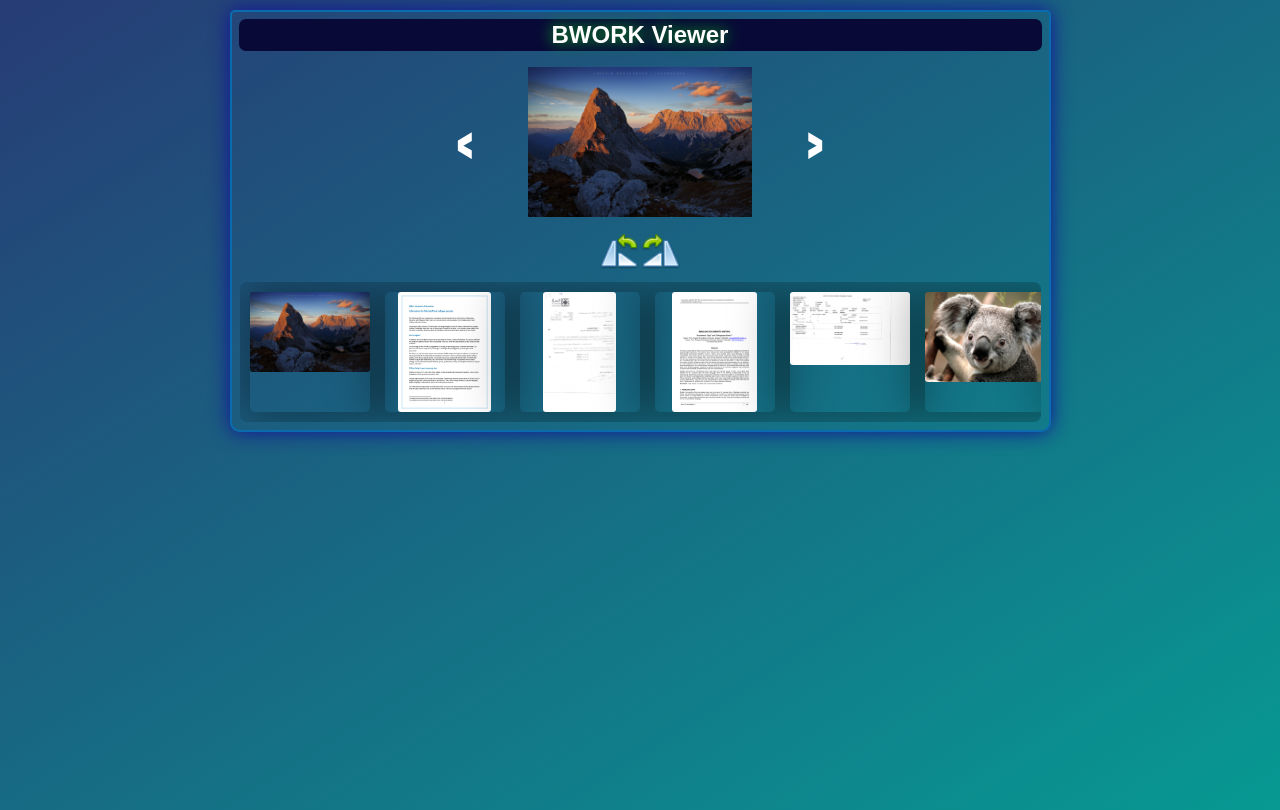
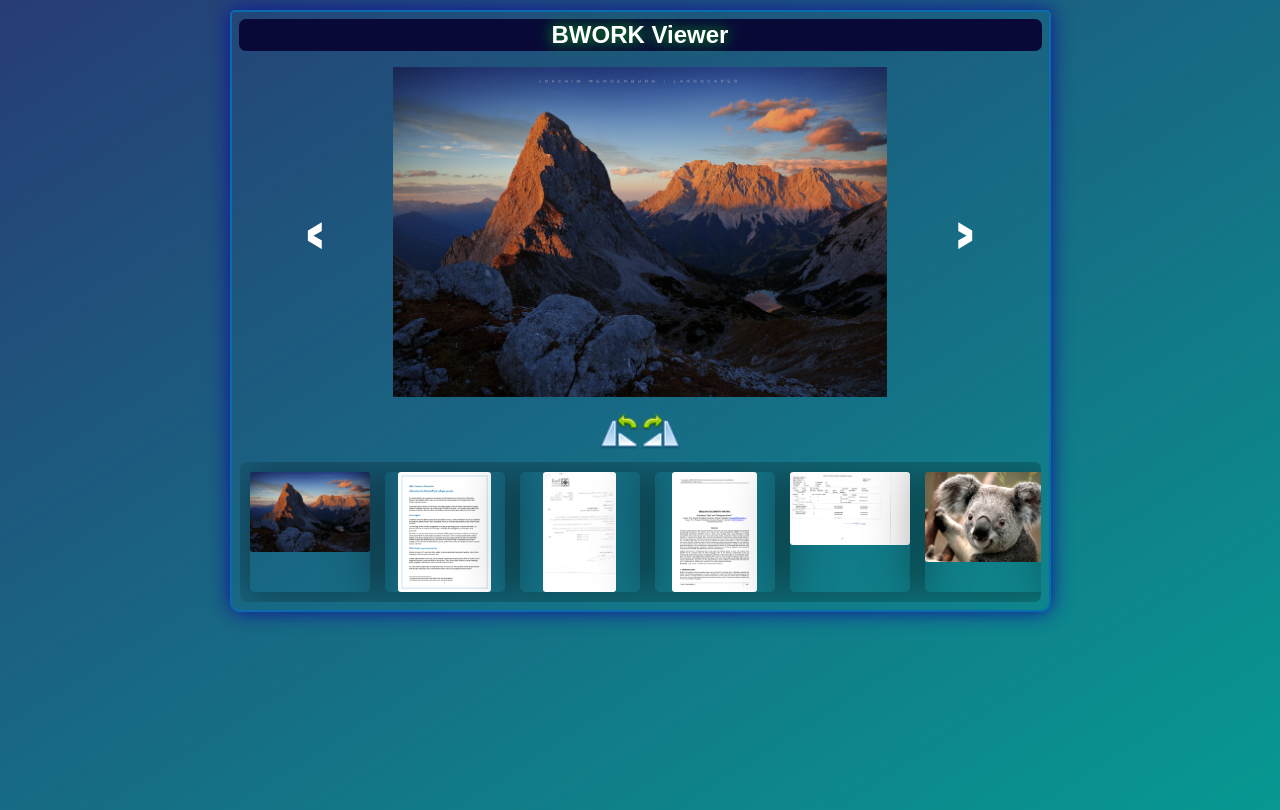
Before and after one commit to IbrahimArafeh/BWORK-FrontEnd, a plain HTML site: page PsGallery2.html in a window 1280 px wide. Drawn offline with Linux system fonts and the light colour scheme.

Commit message:
add function js to canvas dimensions

```diff
--- a/PsGallery2.html
+++ b/PsGallery2.html
@@ -9,6 +9,12 @@
     <link rel="stylesheet" type="text/css" href="css/psGallery.css">
     <script type="text/javascript" src="js/fabric.js"></script>
     <script type="text/javascript" src="js/jquery-3.6.0.js"></script>
+    <style>
+        #imageCanvas {
+            width: 600px;
+            height: 300px;
+        }
+    </style>
 </head>
 
 <body onload="addThumbImage()">
@@ -26,7 +32,7 @@
         </div>
         <div>
             <img src="Content/icon/rotatel.png" alt="" class="rot-left-btn" onclick="rotateImageCanvas(-90)">
-            <img src="Content/icon/rotater.png" alt="" class="rot-left-btn" onclick="rotateImageCanvas(90)">
+            <img src="Content/icon/rotater.png" alt="" class="rot-left-btn" onclick="changeCanvasDimension()">
         </div>
         <div id="thumbListView " class="pic-thumb-view ">
             <div id='thumbnailList' class="pic-thumbnail-list ">
--- a/css/psGallery.css
+++ b/css/psGallery.css
@@ -344,6 +344,7 @@ li:hover {
     transform: scale(1.09);
 }
 
-.canvas-container {
-    margin: 0 auto;
+#imageCanvas {
+    width: 250px;
+    height: 250px;
 }
--- a/js/psGallery2.js
+++ b/js/psGallery2.js
@@ -115,7 +115,9 @@ function fillMainImage(e) {
                 top: 0,
                 left: 0,
             });
-            console.log(image);
+
+            // add canvas dimension
+            canvasDimensions(600, 330);
             // working on canvas width
             let imgWidth = img.width;
             let imgHeight = img.height;
@@ -160,3 +162,8 @@ function rotateImageCanvas(angle) {
     canvas.renderAll();
     canvas.centerObject(image);
 }
+
+function canvasDimensions(width, height) {
+    canvas.setWidth(width);
+    canvas.setHeight(height);
+}
```
